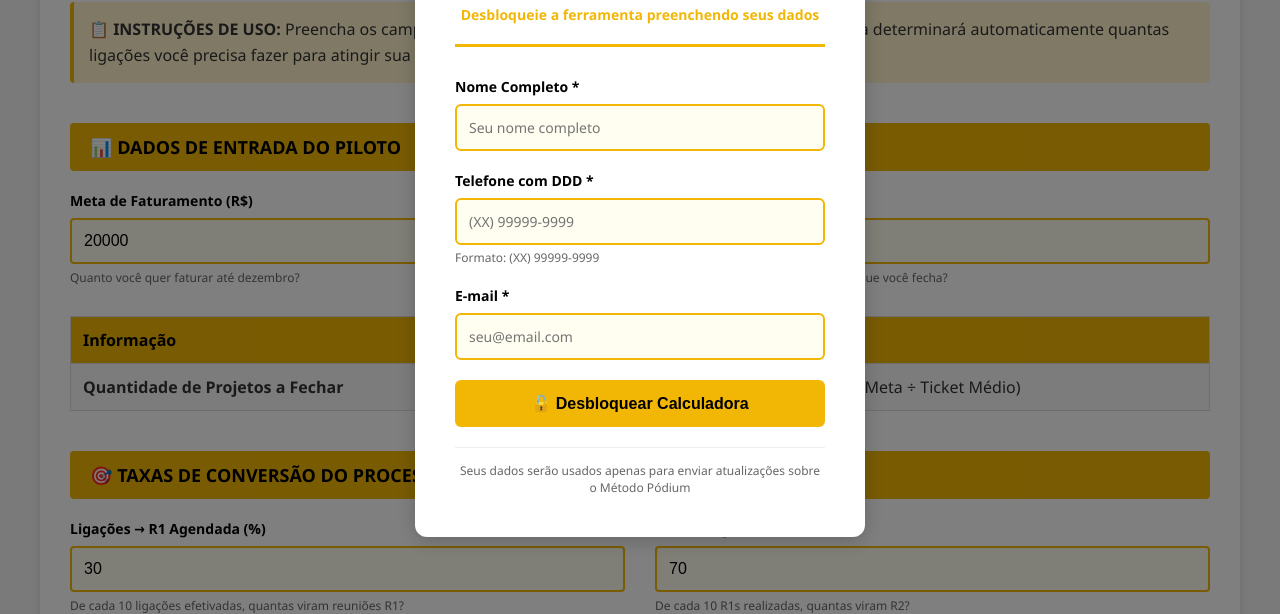
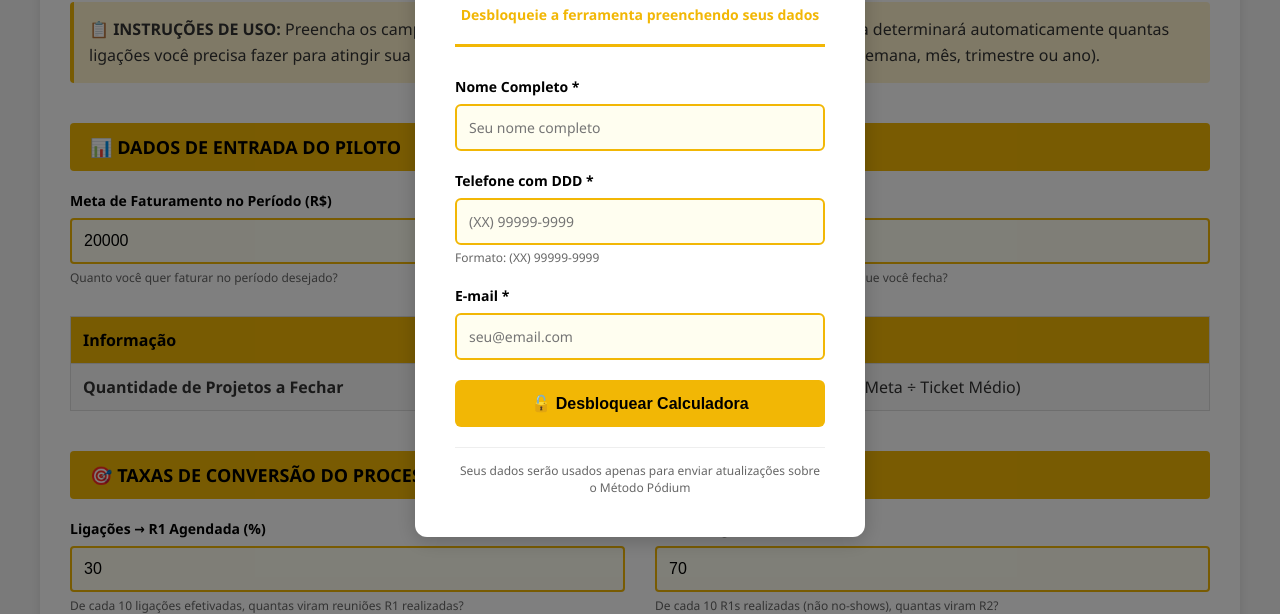
Before and after one commit to romulofreitas-byte/calculadora-contratos-podium, a plain HTML site: page index.html in a window 1280 px wide. Shown: the part 186-800 px from the top of the page. Drawn offline with Linux system fonts and the light colour scheme.

Commit message:
feat: Remove limitaÃ§Ã£o temporal da calculadora
- Atualiza labels para 'Meta de Faturamento no PerÃ­odo'
- Melhora instruÃ§Ãµes para explicitar uso em qualquer perÃ­odo
- Atualiza textos do resultado para referenciar perÃ­odo escolhido
- Calculadora agora pode ser usada para semana, mÃªs, trimestre ou ano

```diff
--- a/index.html
+++ b/index.html
@@ -15,7 +15,7 @@
 
         <div class="section">
             <div class="instructions">
-                <p><strong>📋 INSTRUÇÕES DE USO:</strong> Preencha os campos em AMARELO com suas informações reais. A calculadora determinará automaticamente quantas ligações você precisa fazer para atingir sua meta de faturamento até dezembro.</p>
+                <p><strong>📋 INSTRUÇÕES DE USO:</strong> Preencha os campos em AMARELO com suas informações reais. A calculadora determinará automaticamente quantas ligações você precisa fazer para atingir sua meta de faturamento no período escolhido (seja para uma semana, mês, trimestre ou ano).</p>
             </div>
         </div>
 
@@ -24,9 +24,9 @@
 
             <div class="input-group">
                 <div class="input-item">
-                    <label for="meta">Meta de Faturamento (R$)</label>
+                    <label for="meta">Meta de Faturamento no Período (R$)</label>
                     <input type="number" id="meta" value="20000" step="1000">
-                    <div class="input-description">Quanto você quer faturar até dezembro?</div>
+                    <div class="input-description">Quanto você quer faturar no período desejado?</div>
                 </div>
 
                 <div class="input-item">
@@ -57,19 +57,19 @@
                 <div class="input-item">
                     <label for="taxa1">Ligações → R1 Agendada (%)</label>
                     <input type="number" id="taxa1" value="30" min="1" max="100" step="5">
-                    <div class="input-description">De cada 10 ligações efetivadas, quantas viram reuniões R1?</div>
+                    <div class="input-description">De cada 10 ligações efetivadas, quantas viram reuniões R1 realizadas?</div>
                 </div>
 
                 <div class="input-item">
                     <label for="taxa2">R1 → R2 Agendada (%)</label>
                     <input type="number" id="taxa2" value="70" min="1" max="100" step="5">
-                    <div class="input-description">De cada 10 R1s realizadas, quantas viram R2?</div>
+                    <div class="input-description">De cada 10 R1s realizadas (não no-shows), quantas viram R2?</div>
                 </div>
 
                 <div class="input-item">
                     <label for="taxa3">R2 → Negociação (%)</label>
                     <input type="number" id="taxa3" value="80" min="1" max="100" step="5">
-                    <div class="input-description">De cada 10 R2s realizadas, quantas entram em negociação?</div>
+                    <div class="input-description">De cada 10 R2s realizadas (não no-shows), quantas entram em negociação?</div>
                 </div>
 
                 <div class="input-item">
@@ -143,9 +143,9 @@
             <h2>🎯 RESULTADO FINAL</h2>
             <p>Você precisa fazer</p>
             <div class="result-number"><span id="resultado">33</span></div>
-            <p>ligações efetivadas para fechar sua meta de faturamento</p>
+            <p>ligações efetivadas para fechar sua meta de faturamento no período escolhido</p>
             <div class="result-description">
-                <p><strong>Meta:</strong> R$ <span id="meta-display">20.000</span></p>
+                <p><strong>Meta do Período:</strong> R$ <span id="meta-display">20.000</span></p>
                 <p><strong>Ticket Médio:</strong> R$ <span id="ticket-display">5.000</span></p>
                 <p><strong>Contratos:</strong> <span id="contratos-display">4</span></p>
             </div>
```
Also changed, not shown: 1 other file.
